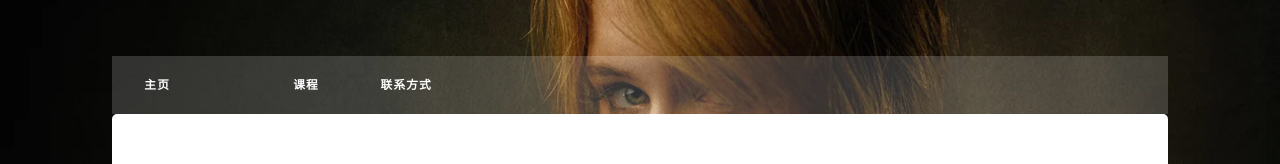
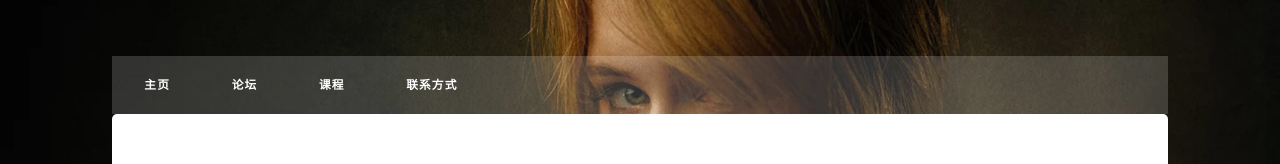
Before and after one commit to mikan-zheng/mikan-zheng.github.io, a plain HTML site: page 2019/08/09/AWS/index.html in a window 1280 px wide. Shown: the part 179-343 px from the top of the page. Drawn offline with nearby package versions, Linux system fonts and the light colour scheme; some packages are replaced by stand-ins of ours; a script that the page names is missing.

Commit message:
Site updated: 2019-08-09 16:39:37

```diff
--- a/2019/08/09/AWS/index.html
+++ b/2019/08/09/AWS/index.html
@@ -92,15 +92,15 @@
 	        </li>
 			<!-- categories_name  分类   -->
 
+	        <!-- archives  归档   -->
+
 	        <li class="active">
-	            <a href="#s1"></a>
+	            <a href="#s1">论坛</a>
 	                    <ul class="submenu">
 	                        <li>
-
+	                        <a class="archive-link" href="/archives/2019/08/">August 2019</a>
 	                    </li></ul>
 	        </li>
-
-	        <!-- archives  归档   -->
 
 
 		        <!-- Pages 自定义   -->
```
Also changed, not shown: 2019/08/09/hello-world/index.html (+4 -4 lines), about/index.html (+4 -4 lines), archives/2019/08/index.html (+4 -4 lines), archives/2019/index.html (+4 -4 lines), archives/index.html (+4 -4 lines), group/index.html (+4 -4 lines), index.html (+4 -4 lines), tag/index.html (+4 -4 lines).
